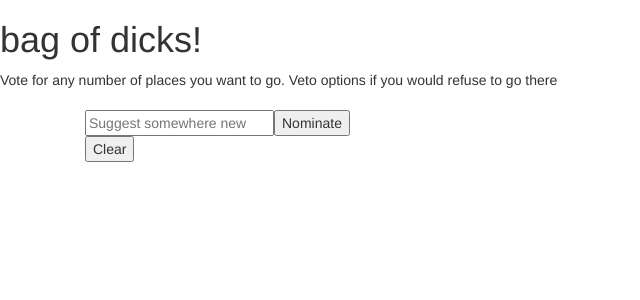
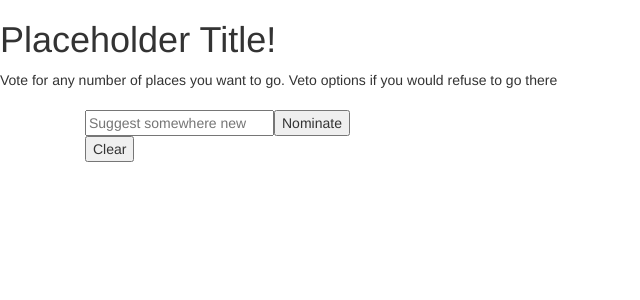
Before and after one commit to Snygg/LunchPoll, an Angular app: page / in a window 1280 px wide. Shown: the top 300 px of the page, without its empty margins (0-640 px from the left). Built offline with nearby package versions, Linux system fonts and the light colour scheme; no server answers.

Commit message:
Update app.component.ts

```diff
--- a/src/app/app.component.ts
+++ b/src/app/app.component.ts
@@ -7,7 +7,7 @@ import { PollService, iNomination } from './poll.service';
     styleUrls: ['./app.component.css']
 })
 export class AppComponent {
-    title = 'bag of dicks!';
+    title = 'Placeholder Title!';
     insttxt = 'Vote for any number of places you want to go. Veto options if you would refuse to go there';
     nominations = [];
     constructor(private pollService: PollService) {
```
